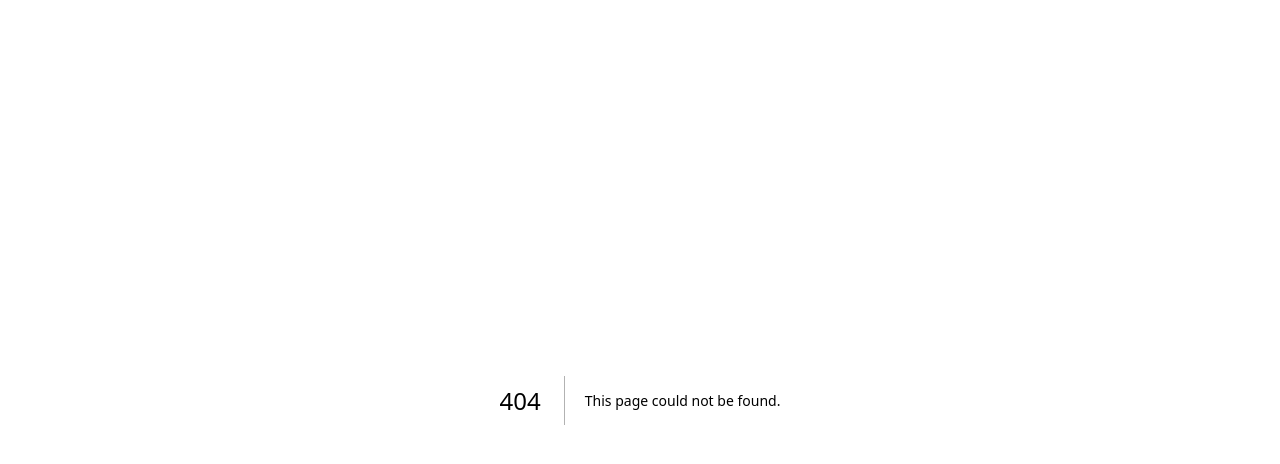
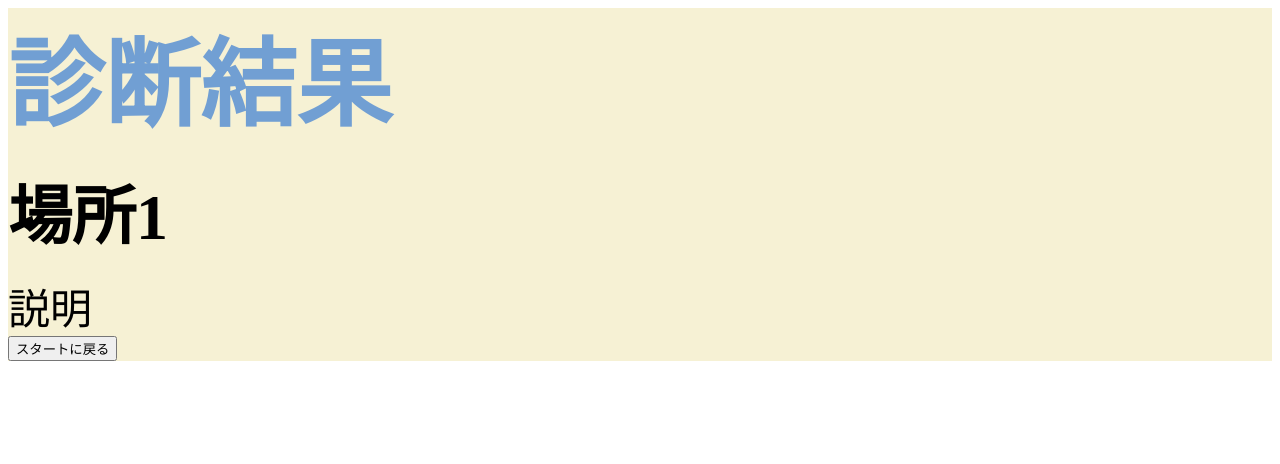
Before and after one commit to shinonome-inc/frontend-design-hackathon-2024-spring-teamA, a Next.js app: page /recommend/1 in a window 1280 px wide. Before the commit this address had no page. Shown: the top 464 px of the page. Built offline with nearby package versions, Linux system fonts and the light colour scheme.

Commit message:
結果ページの構造決定

```diff
--- /dev/null
+++ b/src/colors.js
@@ -0,0 +1,7 @@
+export const colors = {
+    Beige: "#F6F1D4",
+    Pink: "#FFD2D3",
+    Blue: "#719FD3",
+    Black: "#000000",
+    Write: "#FFFFFF",
+  };
--- a/src/pages/question3/index.jsx
+++ b/src/pages/question3/index.jsx
@@ -4,12 +4,13 @@ import { useRouter } from "next/router";
 const Question3Page = () => {
   const router = useRouter();
   const onClick = () => {
-    router.push(paths.recommend);
+    const eachPath = paths.recommend + "/garden";
+    router.push(eachPath);
   }
   return (
     <div>
       <h1>question3</h1>
-      <button onClick={onClick}>はい</button>
+      <button onClick={onClick}>{paths.recommend+"/garden"}</button>
     </div>
   );
 };
--- /dev/null
+++ b/src/pages/recommend/[locationId].jsx
@@ -0,0 +1,35 @@
+import { paths } from '../../paths';
+import { useRouter } from "next/router";
+import styled from 'styled-components';
+import { colors } from '@/colors';
+import Explanation from './explanation';
+
+const RecommendPage = () => {
+  const router = useRouter();
+  const locationId = router.query.locationId;
+  const onClick = () => {
+    router.push(paths.index);
+  }
+  return (
+    <AllWrapper>
+      <Explanation lid={locationId}/>
+      <button onClick={onClick}>スタートに戻る</button>
+    </AllWrapper>
+  );
+};
+
+export default RecommendPage;
+
+const AllWrapper = styled.div`
+  background-color: ${colors.Beige};
+  width: 100%;
+  height: 100%;
+  margin: 0;
+`;
+
+const RecommendTitle = styled.h1`
+  font-size: 96;
+  font-weight: Bold;
+  font-family: "Noto Sans JP";
+  color: ${colors.Blue};
+`;
--- /dev/null
+++ b/src/pages/recommend/explanation.jsx
@@ -0,0 +1,45 @@
+import styled from 'styled-components';
+import { colors } from '@/colors';
+
+const Explanation = (props) => {
+  return (
+    <Wrapper>
+      <RecommendTitle>診断結果</RecommendTitle>
+      <Location>場所{props.lid}</Location>
+      <ExplanationText>説明</ExplanationText>
+    </Wrapper>
+  );
+};
+
+export default Explanation;
+
+const Wrapper = styled.div`
+  width: 100%;
+  height: 100%;
+  display: flex;
+  flex-direction: column;
+  gap: 18px;
+`;
+
+const RecommendTitle = styled.h1`
+  font-size: 96px;
+  font-weight: Bold;
+  font-family: "Noto Sans JP";
+  color: ${colors.Blue};
+  margin: 0;
+`;
+
+const Location = styled.p`
+  margin: 0;
+  font-size: 64px;
+  font-weight: Bold;
+  font-family: "Noto Sans JP";
+  color: ${colors.Black};
+`;
+
+const ExplanationText = styled.p`
+  margin: 0;
+  font-size: 42px;
+  font-family: "Noto Sans JP";
+  color: ${colors.Black};
+`;
```
Also changed, not shown: src/pages/recommend/index.jsx (deleted, +0 -17 lines).
